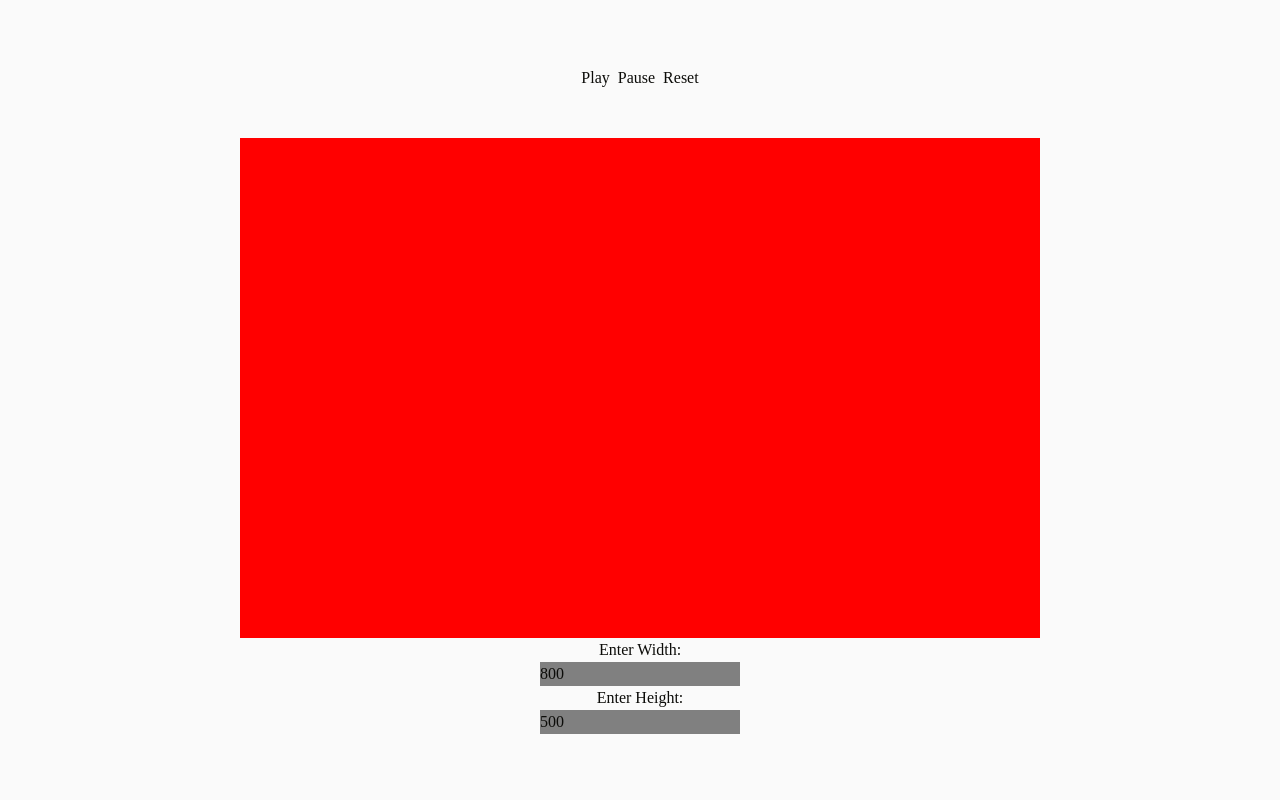
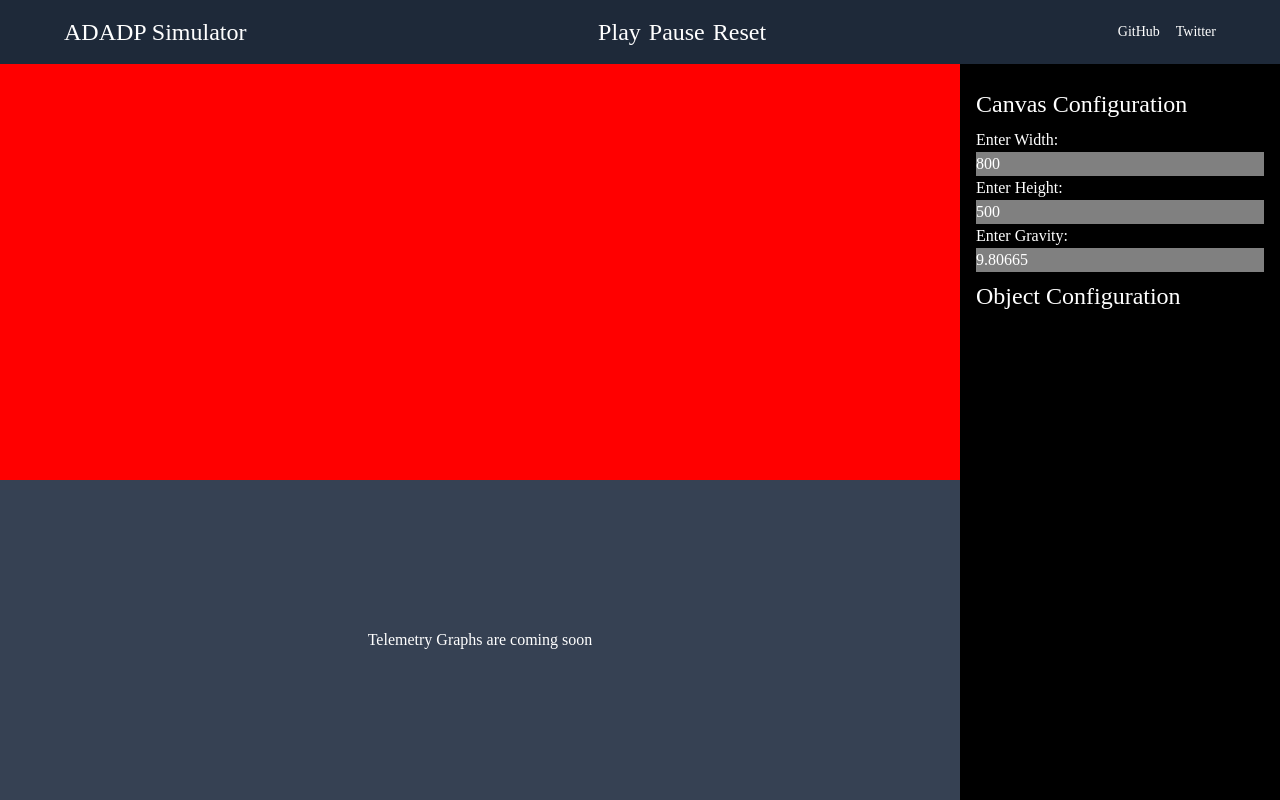
Before and after one commit to avibega23/ADADP_Simulator, a Next.js app: page / in a window 1280 px wide. Built offline with nearby package versions, Linux system fonts and the light colour scheme.

Commit message:
Created basic ui layout setup

```diff
--- a/app/page.tsx
+++ b/app/page.tsx
@@ -1,11 +1,9 @@
-import ControlPanel from "@/components/ControlPanel";
-import SimulationCanvas from "@/components/SimulationCanvas";
+import SimulationShell from "@/components/SimulationShell";
 
 export default function Home() {
   return (
-    <div className="flex flex-col flex-1 items-center justify-center bg-zinc-50 font-sans dark:bg-black">
-      <SimulationCanvas />
-      <ControlPanel />
+    <div className="flex h-screen flex-col">
+      <SimulationShell />
     </div>
   );
 }
--- a/components/ControlPanel.tsx
+++ b/components/ControlPanel.tsx
@@ -2,9 +2,11 @@
 import useControlPanelStore from "@/store/useControlPanelStore";
 
 const ControlPanel = () => {
-  const { groundDimensions, changeGroundDimension } = useControlPanelStore();
+  const { groundDimensions, changeGroundDimension, gravity, changeGravity } =
+    useControlPanelStore();
   return (
-    <>
+    <div className="text-white p-4 flex flex-col">
+      <div className="text-2xl py-2">Canvas Configuration</div>
       <div>Enter Width:</div>
       <input
         type="number"
@@ -29,7 +31,17 @@ const ControlPanel = () => {
         }}
         style={{ backgroundColor: "gray" }}
       />
-    </>
+      <div>Enter Gravity:</div>
+      <input
+        type="number"
+        value={gravity == 0 ? "" : gravity}
+        onChange={(value) => {
+          changeGravity(Number(value.target.value));
+        }}
+        style={{ backgroundColor: "gray" }}
+      />
+      <div className="text-2xl py-2">Object Configuration</div>
+    </div>
   );
 };
 
--- /dev/null
+++ b/components/Navbar.tsx
@@ -0,0 +1,41 @@
+"use client";
+
+import type { PhysicsObject } from "@/physics/types";
+import useSimulation from "@/hooks/useSimulation";
+
+interface NavbarProps {
+  createObject: (object: PhysicsObject) => void;
+}
+
+const Navbar = ({ createObject }: NavbarProps) => {
+  const { pauseSimulation, playSimulation, resetSimulation } = useSimulation({
+    createObject,
+  });
+
+  return (
+    <nav className="flex items-center justify-between bg-gray-800 px-16 py-4 text-white text-2xl">
+      <span className="text-2xl">ADADP Simulator</span>
+
+      <div className="flex gap-2">
+        <button onClick={playSimulation}>Play</button>
+        <button onClick={pauseSimulation}>Pause</button>
+        <button onClick={resetSimulation}>Reset</button>
+      </div>
+
+      <div className="flex gap-4">
+        <a
+          href="https://github.com/avibega23/adadp_simulator"
+          className="text-sm"
+          target="_blank"
+        >
+          GitHub
+        </a>
+        <a href="https://x.com/avibega23" className="text-sm" target="_blank">
+          Twitter
+        </a>
+      </div>
+    </nav>
+  );
+};
+
+export default Navbar;
--- a/components/SimulationCanvas.tsx
+++ b/components/SimulationCanvas.tsx
@@ -1,28 +1,51 @@
 "use client";
-import useSimulation from "@/hooks/useSimulation";
-import useCanvasRenderer from "@/rendering/CanvasRenderer";
 
-export default function SimulationCanvas() {
-  const { canvasRef, createObject } = useCanvasRenderer();
-  const { playSimulation, pauseSimulation, resetSimulation } = useSimulation({
-    createObject,
+import type { RefObject } from "react";
+import { useEffect, useRef, useState } from "react";
+
+interface SimulationCanvasProps {
+  canvasRef: RefObject<HTMLCanvasElement | null>;
+}
+
+export default function SimulationCanvas({ canvasRef }: SimulationCanvasProps) {
+  const containerRef = useRef<HTMLDivElement>(null);
+
+  const [dim, setDim] = useState({
+    width: 0,
+    height: 0,
   });
 
+  useEffect(() => {
+    const element = containerRef.current;
+
+    if (!element) return;
+
+    const observer = new ResizeObserver(([entry]) => {
+      const { width, height } = entry.contentRect;
+
+      setDim({
+        width,
+        height,
+      });
+    });
+
+    observer.observe(element);
+
+    return () => observer.disconnect();
+  }, []);
+
   return (
-    <>
-      <div className="flex gap-2">
-        <button onClick={playSimulation}>Play</button>
-        <button onClick={pauseSimulation}>Pause</button>
-        <button onClick={resetSimulation}>Reset</button>
-      </div>
-      <br />
-      <br />
+    <div
+      ref={containerRef}
+      className="flex h-full min-h-0 w-full items-center justify-center"
+    >
       <canvas
         ref={canvasRef}
-        width={800}
-        height={500}
+        width={dim.width}
+        height={dim.height}
+        className="block"
         style={{ backgroundColor: "red" }}
       />
-    </>
+    </div>
   );
 }
--- /dev/null
+++ b/components/SimulationShell.tsx
@@ -0,0 +1,32 @@
+"use client";
+import ControlPanel from "@/components/ControlPanel";
+import SimulationCanvas from "@/components/SimulationCanvas";
+import TelemetryPanel from "@/components/telemetry/TelemetryPanel";
+import Navbar from "@/components/Navbar";
+import useCanvasRenderer from "@/rendering/CanvasRenderer";
+
+const SimulationShell = () => {
+  const { createObject, canvasRef } = useCanvasRenderer();
+  return (
+    <>
+      <Navbar createObject={createObject} />
+      <div className="flex min-h-0 flex-1">
+        <main className="flex min-w-0 flex-3 flex-col">
+          <section className="flex-1 min-h-0 bg-green-900">
+            <SimulationCanvas canvasRef={canvasRef} />
+          </section>
+
+          <section className="h-80 shrink-0">
+            <TelemetryPanel />
+          </section>
+        </main>
+
+        <aside className="flex-1 shrink-0 bg-black">
+          <ControlPanel />
+        </aside>
+      </div>
+    </>
+  );
+};
+
+export default SimulationShell;
--- /dev/null
+++ b/components/telemetry/TelemetryPanel.tsx
@@ -0,0 +1,9 @@
+const TelemetryPanel = () => {
+  return (
+    <div className="flex flex-1 justify-center items-center h-full bg-gray-700 text-white">
+      Telemetry Graphs are coming soon
+    </div>
+  );
+};
+
+export default TelemetryPanel;
--- a/simulation/Simulation.ts
+++ b/simulation/Simulation.ts
@@ -16,7 +16,7 @@ export class Simulation {
       this.object,
       { x: 0.5, y: 0.3125 },
       10 / 1600,
-      2,
+      1,
     );
     this.time += dt;
   }
--- a/store/useControlPanelStore.tsx
+++ b/store/useControlPanelStore.tsx
@@ -4,15 +4,20 @@ import { create } from "zustand";
 interface ControlPanelStoreType {
   groundDimensions: GroundDimensions;
   changeGroundDimension: (dimensions: GroundDimensions) => void;
+
+  gravity: number;
+  changeGravity: (value: number) => void;
 }
 const useControlPanelStore = create<ControlPanelStoreType>((set) => ({
   groundDimensions: {
     x: 800,
     y: 500,
   },
-
   changeGroundDimension: (dimensions) =>
     set((state) => ({ ...state, groundDimensions: dimensions })),
+
+  gravity: 9.80665,
+  changeGravity: (value) => set((state) => ({ ...state, gravity: value })),
 }));
 
 export default useControlPanelStore;
```
